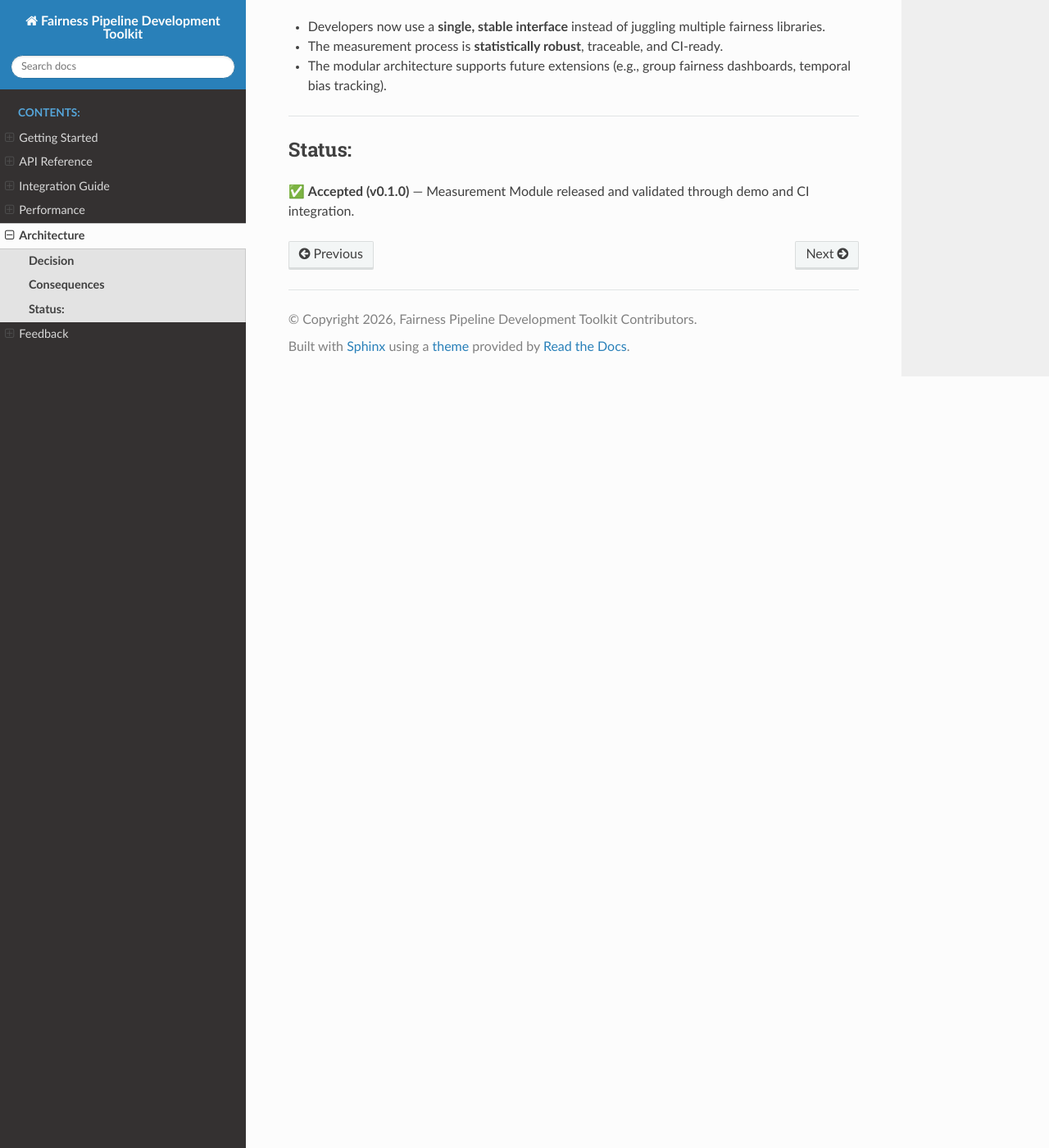
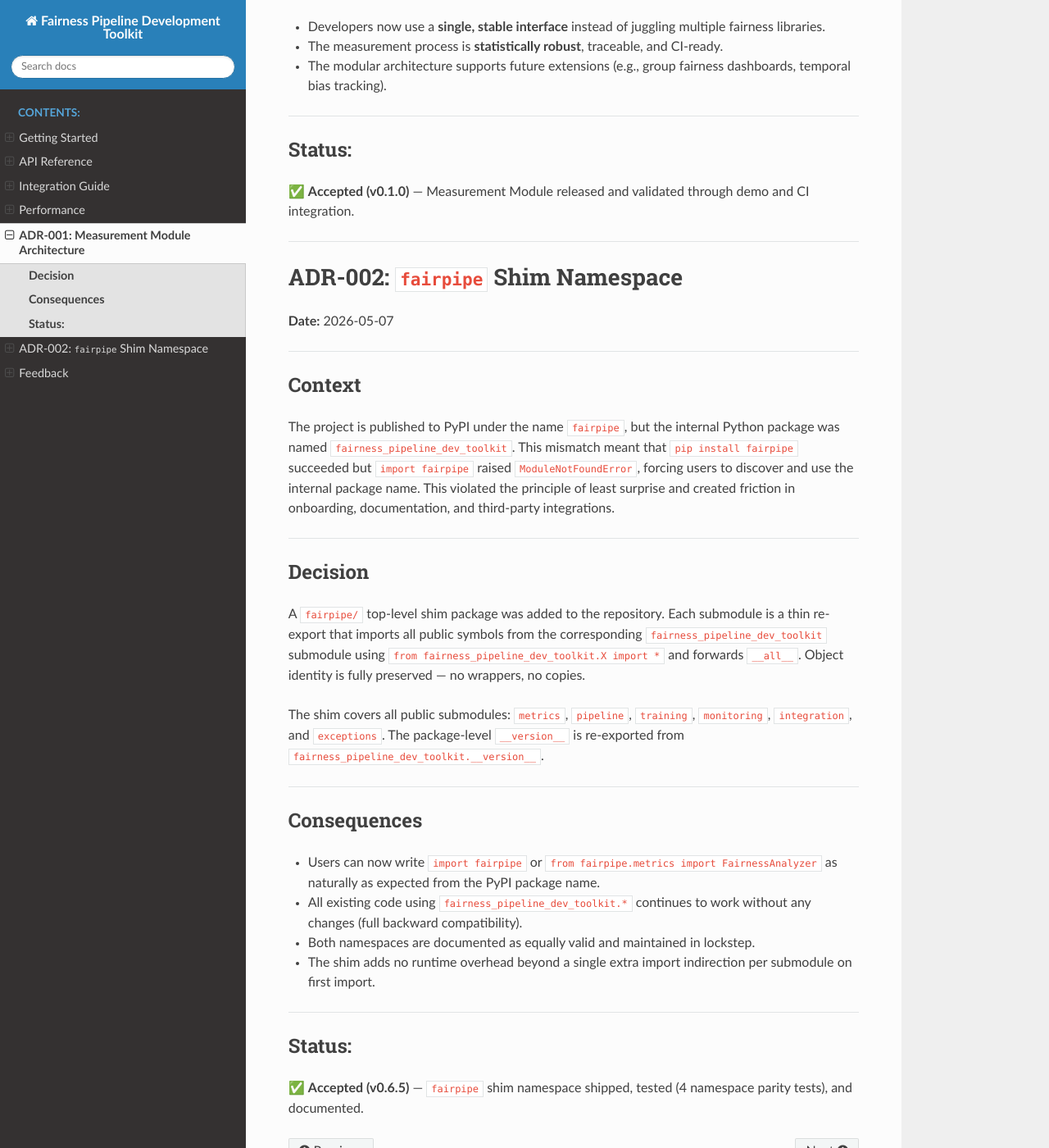
Before and after one commit to JobCollins/fairness_pipeline_dev_toolkit, a Sphinx documentation site: the page built from docs/ADR-001-architecture.md, in a window 1280 px wide and 1400 px high, scrolled down 1491 px. Shown: the whole window at 82% size. Built offline with Sphinx 7.4.7 and the Read the Docs theme 3.1.0, drawn with Linux system fonts in a browser that asks for light colours; pages that are not in the unit, such as notebooks, are missing from menus.

Commit message:
Docs: Update documentation for fairpipe shim namespace
Feature: docs/ADR-001-architecture.md — append ADR-002 documenting the
  fairpipe shim namespace decision, rationale, and consequences.

Housekeeping: README.md — update import examples to fairpipe.*, add
  dual-namespace note to Public API section, add fairpipe/ to repo
  structure, bump test count 709→713, update Last Updated date.

Housekeeping: docs/api.md — add dual-namespace note, update example
  imports to fairpipe.*, add fairpipe.__version__ alternative.

BugFix: docs/getting_started.md — fix placeholder git clone URL, update
  import to fairpipe.*, fix CLI usage from python -m invocation to
  fairpipe entrypoint.

Housekeeping: docs/integration_guide.md — update version check to use
  import fairpipe directly.

Co-Authored-By: Claude Sonnet 4.6 <noreply@anthropic.com>

```diff
--- a/docs/ADR-001-architecture.md
+++ b/docs/ADR-001-architecture.md
@@ -59,3 +59,49 @@ It standardizes how statistical validation and reporting are handled across mult
 
 ### **Status:**
 ✅ **Accepted (v0.1.0)** — Measurement Module released and validated through demo and CI integration.
+
+---
+
+# ADR-002: `fairpipe` Shim Namespace
+
+**Date:** 2026-05-07
+
+---
+
+### **Context**
+
+The project is published to PyPI under the name `fairpipe`, but the internal Python package was
+named `fairness_pipeline_dev_toolkit`. This mismatch meant that `pip install fairpipe` succeeded
+but `import fairpipe` raised `ModuleNotFoundError`, forcing users to discover and use the internal
+package name. This violated the principle of least surprise and created friction in onboarding,
+documentation, and third-party integrations.
+
+---
+
+### **Decision**
+
+A `fairpipe/` top-level shim package was added to the repository. Each submodule is a thin
+re-export that imports all public symbols from the corresponding `fairness_pipeline_dev_toolkit`
+submodule using `from fairness_pipeline_dev_toolkit.X import *` and forwards `__all__`. Object
+identity is fully preserved — no wrappers, no copies.
+
+The shim covers all public submodules: `metrics`, `pipeline`, `training`, `monitoring`,
+`integration`, and `exceptions`. The package-level `__version__` is re-exported from
+`fairness_pipeline_dev_toolkit.__version__`.
+
+---
+
+### **Consequences**
+
+- Users can now write `import fairpipe` or `from fairpipe.metrics import FairnessAnalyzer` as
+  naturally as expected from the PyPI package name.
+- All existing code using `fairness_pipeline_dev_toolkit.*` continues to work without any changes
+  (full backward compatibility).
+- Both namespaces are documented as equally valid and maintained in lockstep.
+- The shim adds no runtime overhead beyond a single extra import indirection per submodule on
+  first import.
+
+---
+
+### **Status:**
+✅ **Accepted (v0.6.5)** — `fairpipe` shim namespace shipped, tested (4 namespace parity tests), and documented.
```
Also changed, not shown: README.md (+11 -6 lines), docs/api.md (+11 -2 lines), docs/getting_started.md (+4 -4 lines), docs/integration_guide.md (+2 -2 lines).
